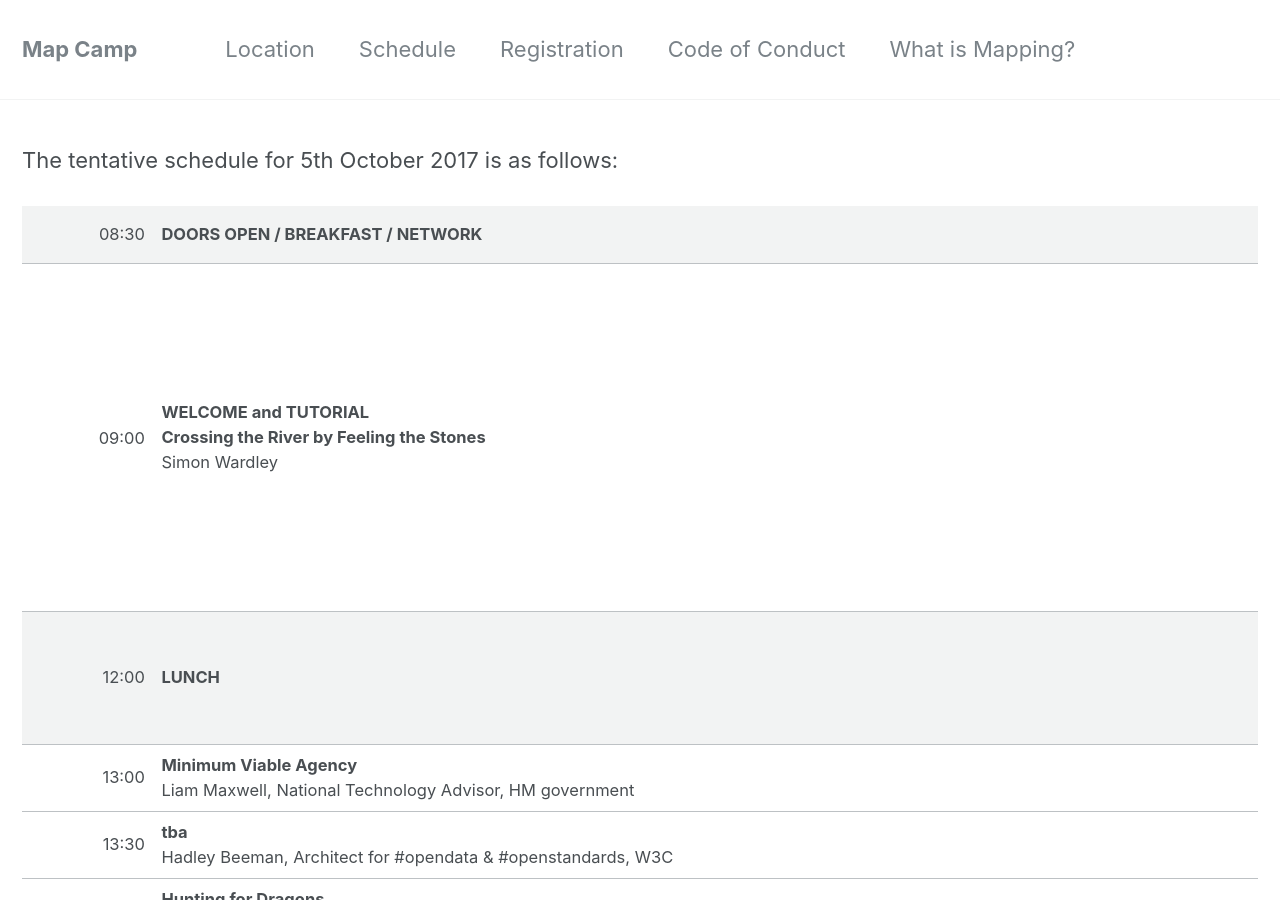
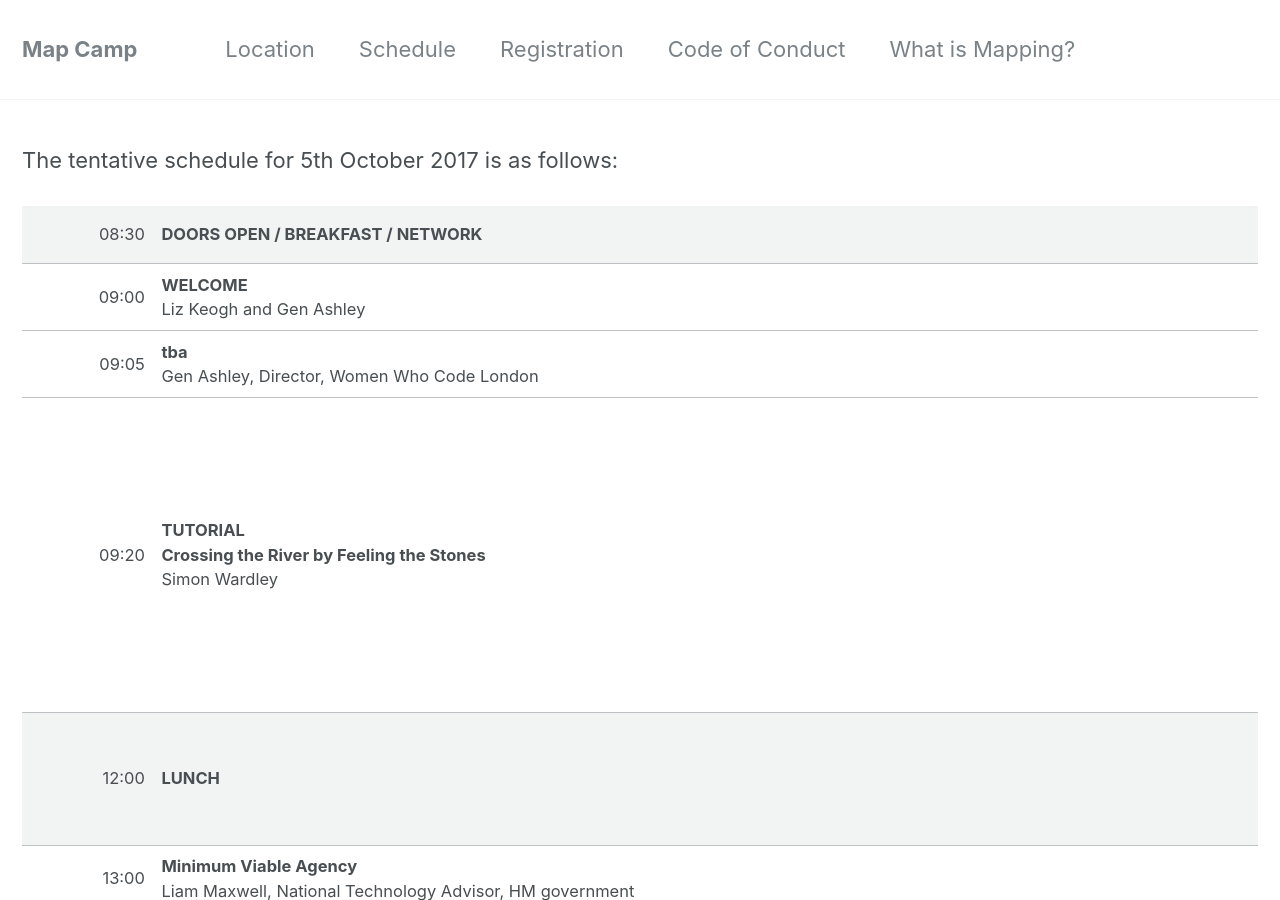
Before and after one commit to mapcampcommittee/mapcampcommittee.github.io, a Jekyll site: the page built from _pages/schedule.html, in a window 1280 px wide and 900 px high. Built offline with Jekyll 4.4.1, drawn with Linux system fonts in a browser that asks for light colours.

Commit message:
Rework beginning of schedule.

```diff
--- a/_pages/schedule.html
+++ b/_pages/schedule.html
@@ -12,8 +12,16 @@ classes:
     <td><strong>DOORS OPEN / BREAKFAST / NETWORK</strong></td>
   </tr>
   <tr>
-    <td style="text-align:right; line-height: 20.00em;">09:00</td>
-    <td><strong>WELCOME and TUTORIAL</strong><br/><strong>Crossing the River by Feeling the Stones</strong><br/>Simon Wardley</td>
+    <td style="text-align:right; line-height: 1.0em;">09:00</td>
+    <td><strong>WELCOME</strong><br/>Liz Keogh and Gen Ashley</td>
+  </tr>
+  <tr>
+    <td style="text-align:right; line-height: 2.0em;">09:05</td>
+    <td><strong>tba</strong><br/>Gen Ashley, Director, Women Who Code London</td>
+  </tr>
+  <tr>
+    <td style="text-align:right; line-height: 18.00em;">09:20</td>
+    <td><strong>TUTORIAL</strong><br/><strong>Crossing the River by Feeling the Stones</strong><br/>Simon Wardley</td>
   </tr>
   <tr class="schedule-break">
     <td style="text-align:right; line-height: 7.0em;">12:00</td>
```
